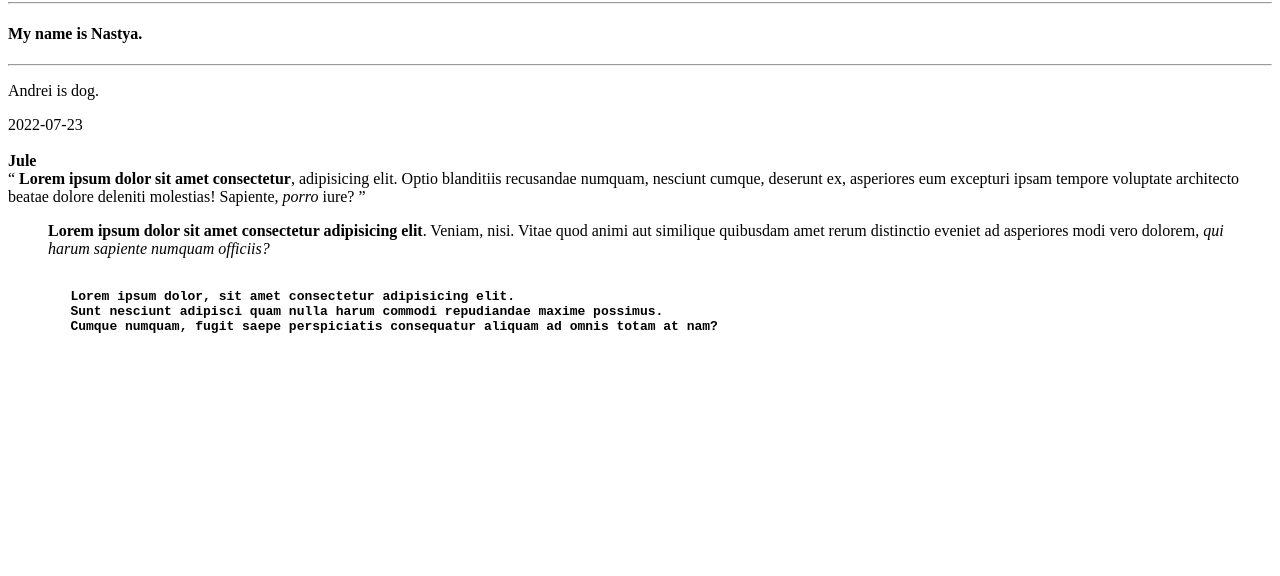
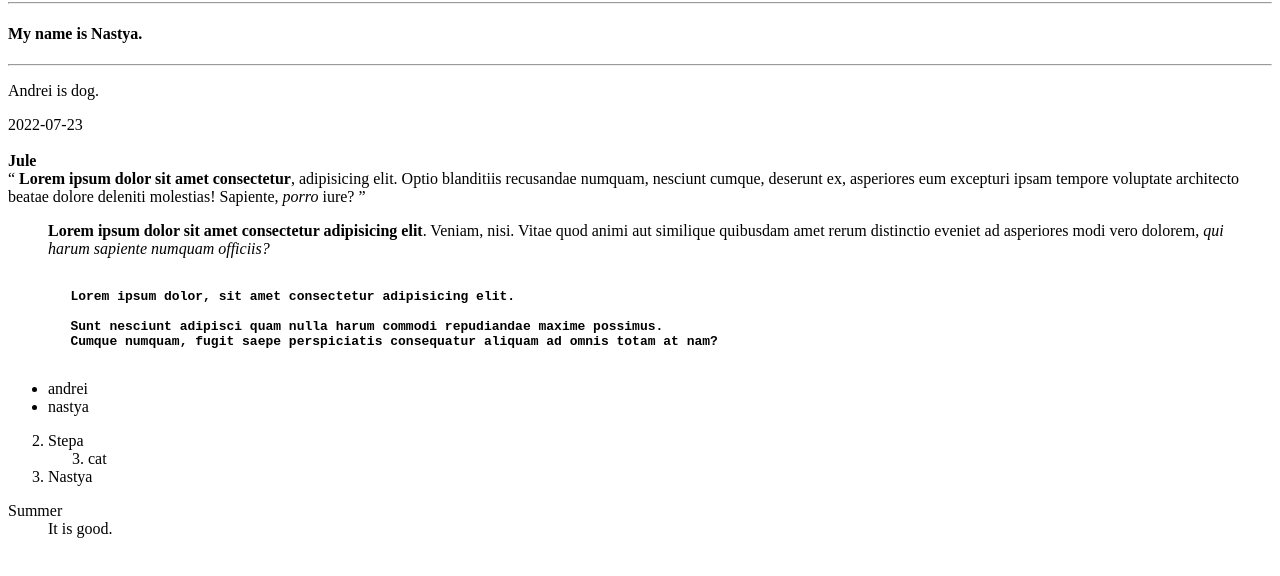
Before and after one commit to AnastasiaSave/HTML_learning, a plain HTML site: page index.html in a window 1280 px wide. Shown: the part 88-664 px from the top of the page. Drawn offline with Linux system fonts and the light colour scheme.

Commit message:
Added list tags

```diff
--- a/index.html
+++ b/index.html
@@ -36,8 +36,27 @@
     </blockquote>
     <pre><b>
         Lorem ipsum dolor, sit amet consectetur adipisicing elit.
+
         Sunt nesciunt adipisci quam nulla harum commodi repudiandae maxime possimus.
         Cumque numquam, fugit saepe perspiciatis consequatur aliquam ad omnis totam at nam?
     </b></pre>
+
+    <ul>
+      <li>andrei</li>
+      <li>nastya</li>
+    </ul>
+    <ol start="2">
+      <li>
+        Stepa
+        <ol start="3">
+          <li>cat</li>
+        </ol>
+      </li>
+      <li>Nastya</li>
+    </ol>
+    <dl>
+      <dt>Summer</dt>
+      <dd>It is good.</dd>
+    </dl>
   </body>
 </html>
```
